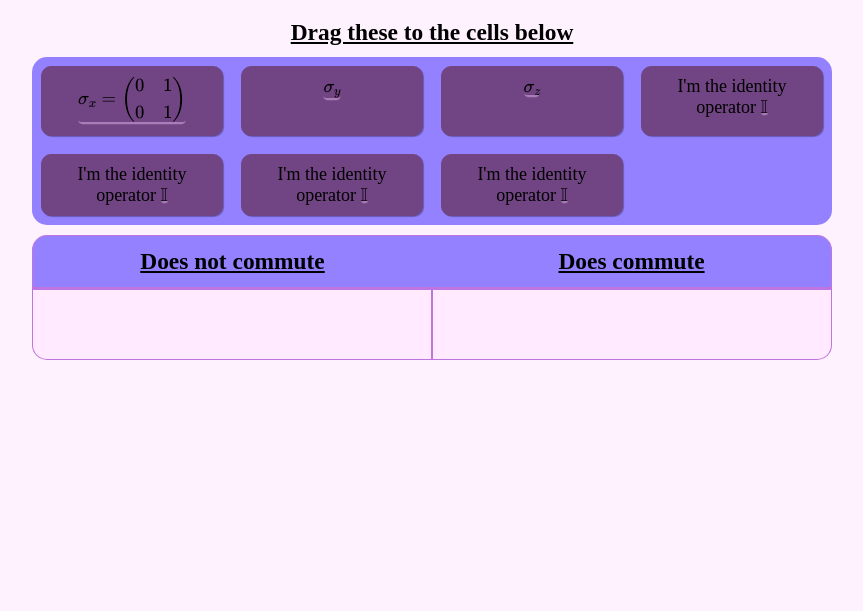
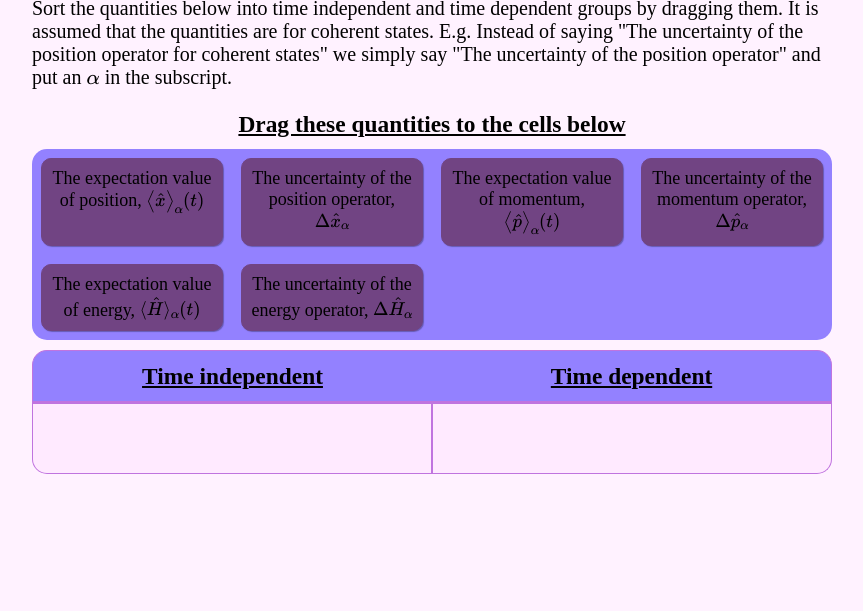
Before and after one commit to Fhardervig/Website, a plain HTML site: page Examples/Coherent States/coherentStates.html in a window 1280 px wide. Shown: the part 189-800 px from the top of the page, without its empty margins (208-1071 px from the left). Drawn offline with nearby package versions, Linux system fonts and the light colour scheme; a script that the page names is missing.

Commit message:
Finalized Example, implemented cascading tooltips-ish

```diff
--- a/Examples/Coherent States/coherentStates.html
+++ b/Examples/Coherent States/coherentStates.html
@@ -6,6 +6,8 @@
     <script src="https://cdnjs.cloudflare.com/ajax/libs/jquery/3.3.1/jquery.min.js"></script>
     <script src="https://unpkg.com/@popperjs/core@2"></script>
     <script src="https://unpkg.com/tippy.js@6"></script>
+    <link rel="stylesheet" href="https://unpkg.com/tippy.js@6/themes/material.css" />
+
     <!-- Run MathJax -->
     <script>
         MathJax = {
@@ -40,34 +42,39 @@
     <time pubdate datetime="2021-11-28" title="November 28th, 2021"><span>NOV.28.2021</span></time>
 
     <h1>
-        Coherent States Quiz
+        Coherent State Quiz
     </h1>
 
-    <address class="author"><span>By Frederik Hardervig</span></address>
+    <address class="author"><span>By Frederik Hardervig</span></address> Sort the quantities below into time independent and time dependent groups by dragging them. It is assumed that the quantities are for coherent states. E.g. Instead of saying "The
+    uncertainty of the position operator for coherent states" we simply say "The uncertainty of the position operator" and put an $\alpha$ in the subscript.
+    <div class="draggable">
+        <h3>Drag these quantities to the cells below</h3>
+        <div class="top" data-answer="default">
+            <div class="draggable-element" data-answer="dependent" data-correct-text="True! There's a $t$ in $$\left\langle \hat{x}\right\rangle_\alpha(t)=\sqrt{\frac{2\hbar}{m\omega}}\left|\alpha_0\right|\cos{\left(\omega t-\phi\right)}$$" data-wrong-text="Not quite. Remember that $$\left\langle \hat{x}\right\rangle_\alpha(t)=\sqrt{\frac{2\hbar}{m\omega}}\left|\alpha_0\right|\cos{\left(\omega t-\phi\right)}$$">The expectation value of position, $\left\langle \hat{x}\right\rangle_\alpha(t)$ </div>
+            <div class="draggable-element" data-answer="independent" data-correct-text="True! There's no $t$ in $$\Delta\hat{x}_\alpha=\sqrt{\frac{\hbar}{2m\omega}}$$" data-wrong-text="Not quite. Remember that $$\Delta\hat{x}_\alpha=\sqrt{\frac{\hbar}{2m\omega}}$$">The uncertainty of the position operator, $\Delta\hat{x}_\alpha$ </div>
 
-    <div class="draggable">
-        <h3>Drag these to the cells below</h3>
-        <div class="top" data-answer="default">
-            <div id="drag_sigmax" class="draggable-element" data-answer="commute">$\class{pauliX tooltip}{\sigma_x=\begin{pmatrix}0&1\\0&1\end{pmatrix}}$</div>
-            <div id="drag_sigmay" class="draggable-element" data-answer="not_commute">$\class{pauliX tooltip}{\sigma_y}$</div>
-            <div id="drag_sigmaz" class="draggable-element" data-answer="commute">$\class{pauliX tooltip}{\sigma_z}$</div>
-            <div id="drag_identity" class="draggable-element" data-answer="not_commute">I'm the identity operator $\class{pauliX tooltip}{\mathbb{I}}$</div>
-            <div class="draggable-element" data-answer="not_commute">I'm the identity operator $\class{pauliX tooltip}{\mathbb{I}}$</div>
-            <div class="draggable-element" data-answer="not_commute">I'm the identity operator $\class{pauliX tooltip}{\mathbb{I}}$</div>
-            <div class="draggable-element" data-answer="not_commute">I'm the identity operator $\class{pauliX tooltip}{\mathbb{I}}$</div>
+
+
+            <div class="draggable-element" data-answer="dependent" data-correct-text="True! There's a $t$ in $$\left\langle \hat{p}\right\rangle_\alpha(t)=-\sqrt{2m\hbar\omega}\left|\alpha_0\right|\sin{\left(\omega t-\phi\right)}$$" data-wrong-text="Not quite. Remember that $$\left\langle \hat{p}\right\rangle_\alpha(t)=-\sqrt{2m\hbar\omega}\left|\alpha_0\right|\sin{\left(\omega t-\phi\right)}$$">The expectation value of momentum, $\left\langle \hat{p}\right\rangle_\alpha(t)$ </div>
+            <div class="draggable-element" data-answer="independent" data-correct-text="True! There's no $t$ in $$\Delta\hat{p}_\alpha=\sqrt{\frac{m\hbar\omega}{2}}$$" data-wrong-text="Not quite. Remember that $$\Delta\hat{p}_\alpha=\sqrt{\frac{m\hbar\omega}{2}}$$">The uncertainty of the momentum operator, $\Delta\hat{p}_\alpha$ </div>
+
+            <div class="draggable-element" data-answer="independent" data-correct-text="Not quite. Remember that $$\langle \hat{H}\rangle_\alpha(t)=\hbar\omega\left(\left|\alpha_0\right|^2+\frac{1}{2}\right)$$" data-wrong-text="True! There's a $t$ in $$\langle \hat{H}\rangle_\alpha(t)=\hbar\omega\left(\left|\alpha_0\right|^2+\frac{1}{2}\right)$$">The expectation value of energy, $\langle \hat{H}\rangle_\alpha(t)$ </div>
+            <div class="draggable-element" data-answer="independent" data-correct-text="True! There's no $t$ in $$\Delta\hat{H}_\alpha=\hbar\omega\class{subtip alphanorm}{\left|\alpha\right|}$$" data-wrong-text="Not quite. Remember that $$\Delta\hat{H}_\alpha=\hbar\omega\class{subtip alphanorm}{\left|\alpha\right|}$$">The uncertainty of the energy operator, $\Delta\hat{H}_\alpha$ </div>
         </div>
+
+
+
         <div class="drag_title">
-            <h3 class="left_title">Does not commute</h3>
-            <h3 class="right_title">Does commute</h3>
+            <h3 class="left_title">Time independent </h3>
+            <h3 class="right_title">Time dependent</h3>
         </div>
-        <div class="left" data-answer="not_commute">
+        <div class="left" data-answer="independent">
         </div>
-        <div class="right" data-answer="commute">
+        <div class="right" data-answer="dependent">
 
         </div>
 
     </div>
 
 
-
 </body>
--- a/public/dragula_style.css
+++ b/public/dragula_style.css
@@ -1,6 +1,9 @@
 .draggable {
-    display: flex;
-    flex-wrap: wrap;
+    display: grid;
+    grid-template-columns: 1fr 1fr;
+    grid-template-areas: "title title" "top top" "subtitle subtitle " "left right";
+    /*display: flex;
+    flex-wrap: wrap;*/
     background-color: var(--main-bg-color);
     margin: 10px auto;
     padding: 0em;
@@ -10,7 +13,7 @@
 }
 
 .draggable h3 {
-    display: block;
+    grid-area: title;
     margin: auto;
     padding: 0.5em;
     text-align: center;
@@ -18,10 +21,11 @@
 }
 
 .drag_title {
+    grid-area: subtitle;
     margin: 0.5em 0px 0px 0px;
     display: grid;
-    grid-template-columns: repeat(2, 1fr);
-    width: 100%;
+    grid-template-areas: "lsubtitle rsubtitle";
+    grid-template-columns: 1fr 1fr;
     border-top-left-radius: var(--drag-border-radius);
     border-top-right-radius: var(--drag-border-radius);
     border: var(--light-bg-color) solid;
@@ -29,16 +33,24 @@
     background-color: var(--strong-bg-color);
 }
 
+.drag_title .left_title {
+    grid-area: lsubtitle;
+}
+
+.drag_title .right_title {
+    grid-area: rsubtitle;
+}
+
 
 /*Four column grid for initial position of draggables*/
 
 .top {
+    grid-area: top;
     display: grid;
     grid-template-columns: repeat(4, 1fr);
-    grid-template-rows: auto 1fr;
+    grid-template-rows: repeat(auto, 1fr);
     background-color: var(--strong-bg-color);
     border-radius: var(--drag-border-radius);
-    width: 100%;
     min-height: 70px;
 }
 
@@ -48,9 +60,9 @@
 .left,
 .right {
     display: grid;
+    grid-column: 50% 50%;
     grid-template-columns: repeat(2, 1fr);
     grid-template-rows: auto 1fr;
-    flex: 50%;
     border: var(--light-bg-color) solid;
     border-width: 0px 1px 1px 1px;
     background-color: var(--llight-bg-color);
@@ -61,10 +73,12 @@
 /*Round outer cornes of left-right pair*/
 
 .left {
+    grid-area: left;
     border-bottom-left-radius: var(--drag-border-radius);
 }
 
 .right {
+    grid-area: right;
     border-bottom-right-radius: var(--drag-border-radius);
 }
 
--- a/public/main.js
+++ b/public/main.js
@@ -28,6 +28,7 @@ function wrong_ILQ(target, txt) {
 function correct_dragquiz(el) {
     el._tippy.enable();
     el._tippy.setContent(el.dataset.correctText ? el.dataset.correctText : "Correct!");
+
 }
 
 function wrong_dragquiz(el) {
@@ -67,22 +68,43 @@ $(".draggable").each(function() {
     })
     /* #endregion */
 
+
+function attachSubTips() {
+    $(".subtip").each(function() {
+        tippy(this, {
+            content: "<p> Despite the fact that $\\alpha=|\\alpha_0|e^{-i(\\omega t-\\phi)}$, this value does not depend on $t$ since $$\\begin{align*}|\\alpha|&=\\alpha^\\ast\\alpha\\\\&=|\\alpha_0|\\cancel{e^{-i(\\omega t-\\phi)}}|\\alpha_0|\\cancel{e^{i(\\omega t-\\phi)}}=|\\alpha_0|^2\\end{align*}$$ </p>",
+            allowHTML: true,
+            interactive: true,
+            theme: 'material',
+            onMount(instance) {
+                MathJax.typesetPromise($(".subtip").siblings("[id^=tippy-]")).then(function() { instance.popperInstance.update(); })
+            }
+        })
+    })
+}
+
+
+
 $(".draggable-element").each(function() {
     tippy(this, {
-        content: '',
+        content: "",
         allowHTML: true,
+        interactive: true,
         maxwidth: 350,
         popperOptions: {
             placement: 'auto'
         },
         onMount(instance) {
-            MathJax.typeset($(".tippy-content"));
-            instance.popperInstance.update()
+            MathJax.typesetPromise($(".tippy-content")).then(function() {
+                attachSubTips();
+                instance.popperInstance.update();
+            });
         }
 
     }).disable()
 })
 
+/* #region  Step by step proofs */
 
 var proofCounters = [];
 var proofLines = [];
@@ -256,3 +278,4 @@ function expandProof(index) {
     proofNextButtons[index].disabled = true;
     renderProofFull(index);
 }
+/* #endregion */
--- a/public/style.css
+++ b/public/style.css
@@ -119,13 +119,16 @@ h3 {
     font-size: 18px;
 }
 
-.tooltip {
+.tooltip,
+.subtip {
     border-bottom: ridge var(--highlight-text-color);
     border-radius: 5px;
     transition: background-color 0.25s ease;
+    background-color: var(--tooltip-marker-bg-color);
 }
 
-.tooltip:hover {
+.tooltip:hover,
+.subtip:hover {
     border-bottom: ridge var(--light-bg-color);
     background-color: var(--highlight-text-color);
 }
--- a/public/theme.css
+++ b/public/theme.css
@@ -7,6 +7,7 @@
     /* #B8B8FF; */
     --llight-bg-color: #ffeaff;
     /* #F8F7FF; */
+    --tooltip-marker-bg-color: #d4a3e740;
     --tooltip-bg-color: #714483;
     /* #FFEEDD; */
     --strong-bg-color: #9381FF;
```
Also changed, not shown: ClassicalToQuantum.html (+4 -4 lines).
